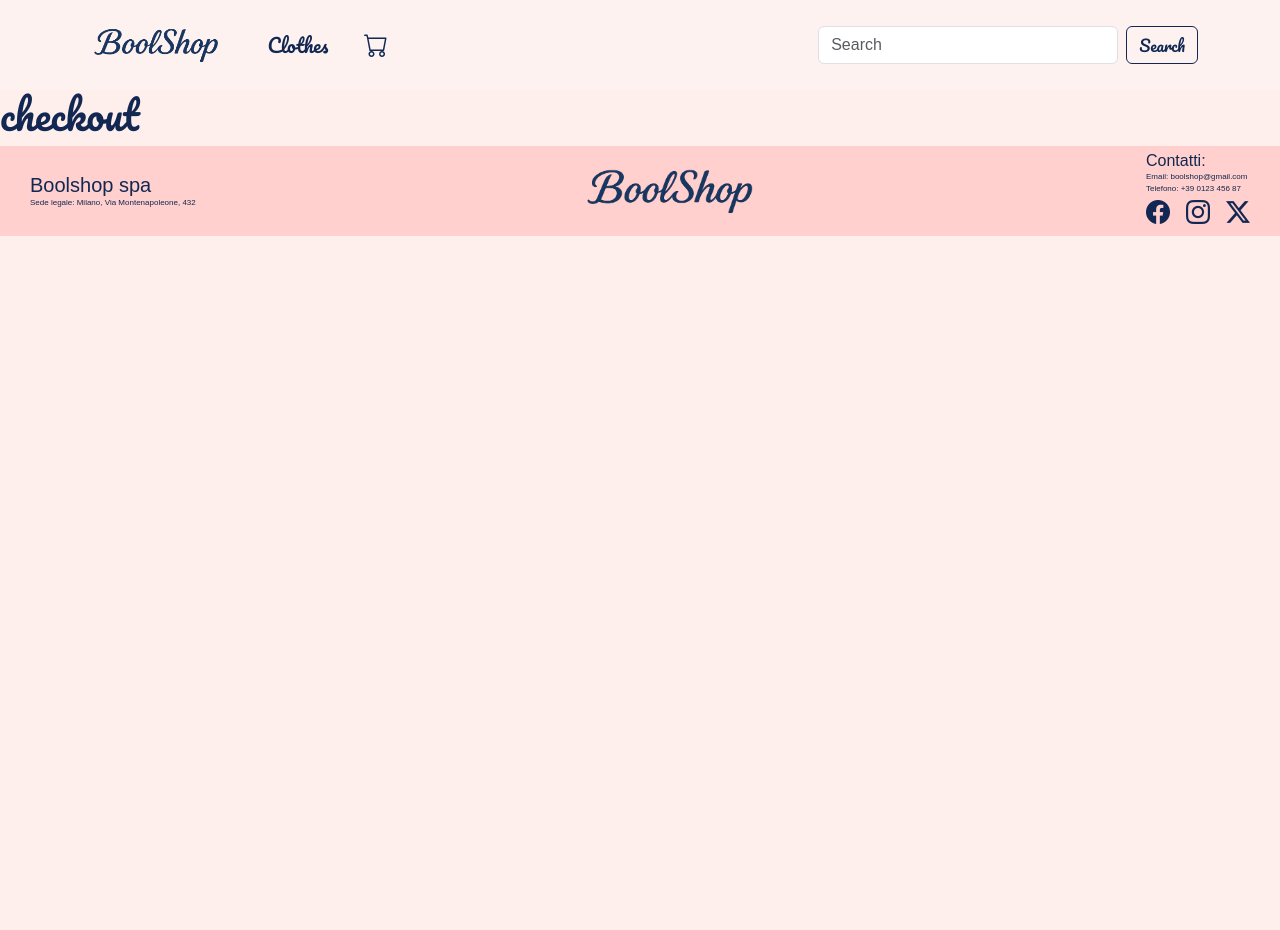
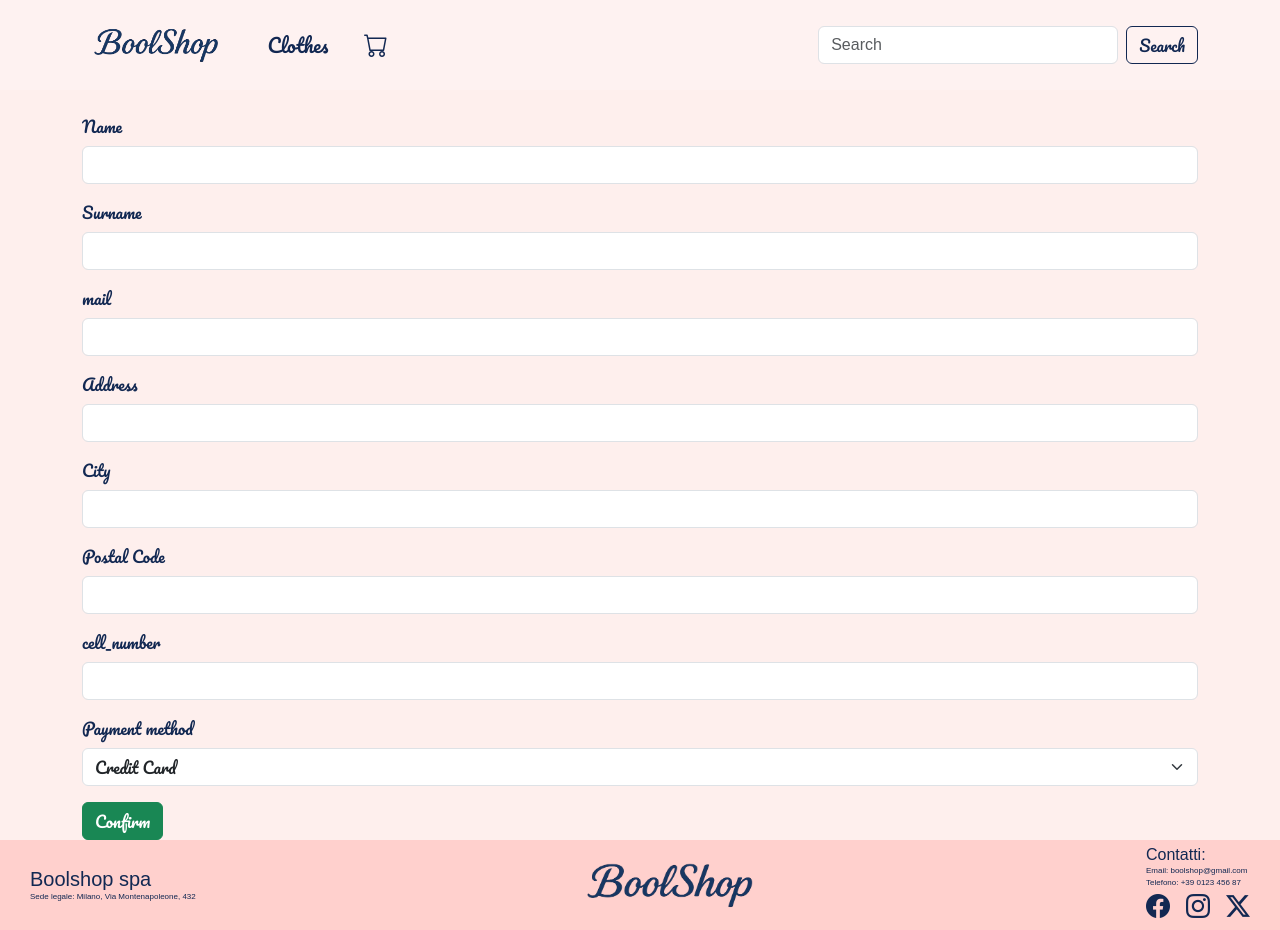
Before and after one commit to danirando/boolshop-react, a React (Vite) app: page /checkout in a window 1280 px wide. Before the commit the page ends 800 px from the top, so only its background shows below. Built offline with nearby package versions, Linux system fonts and the light colour scheme; no server answers.

Commit message:
add checkout form data

```diff
--- a/src/App.jsx
+++ b/src/App.jsx
@@ -6,6 +6,7 @@ import ClothesListPage from "./pages/ClothesListPage";
 import CartPage from "./pages/CartPage";
 import CheckoutPage from "./pages/CheckoutPage";
 import NotFoundPage from "./pages/NotFoundPage";
+import OrderSummary from "./pages/OrderSummary";
 import { ClothesProvider } from "./contexts/ClothesContext";
 import { CartProvider } from "./contexts/CartContext";
 
@@ -20,6 +21,7 @@ export default function App() {
               <Route element={<DefaultLayout />}>
                 <Route path="/" element={<HomePage />}></Route>
                 <Route path="/checkout" element={<CheckoutPage />}></Route>
+                <Route path="/order-summary" element={<OrderSummary />}></Route>
                 <Route path="/cart" element={<CartPage />}></Route>
 
                 {/* ROTTE CON IN COMUNE IL PREFISSO  */}
--- a/src/pages/CartPage.jsx
+++ b/src/pages/CartPage.jsx
@@ -1,7 +1,7 @@
 import { useCart } from "../contexts/CartContext";
 import Card from "react-bootstrap/Card";
 import CardGroup from "react-bootstrap/CardGroup";
-import { useNavigate } from "react-router-dom";
+import { Link, useNavigate } from "react-router-dom";
 
 export default function CartPage() {
   const { cart, removeFromCart, updateQuantity, clearCart } = useCart();
@@ -85,7 +85,9 @@ export default function CartPage() {
             <button className="btn btn-danger my-3 mx-2" onClick={clearCart}>
               Clear cart
             </button>
-            <button className="btn btn-primary my-3">Checkout</button>
+            <Link to="/checkout" className="btn btn-primary my-3">
+              Checkout{" "}
+            </Link>
           </div>
         </>
       )}
--- a/src/pages/CheckoutPage.jsx
+++ b/src/pages/CheckoutPage.jsx
@@ -1,3 +1,137 @@
+import { useState } from "react";
+import { useNavigate } from "react-router-dom";
+import { useCart } from "../contexts/CartContext";
+
 export default function CheckoutPage() {
-  return <h1>checkout</h1>;
+  const [formData, setFormData] = useState({
+    name: "",
+    surname: "",
+    mail: "",
+    address: "",
+    city: "",
+    cap: "",
+    cell_number: "",
+    paymentMethod: "card",
+  });
+
+  const { cart } = useCart();
+  const navigate = useNavigate();
+
+  const handleChange = (e) => {
+    const { name, value } = e.target;
+    setFormData((prev) => ({
+      ...prev,
+      [name]: value,
+    }));
+  };
+
+  const handleSubmit = (e) => {
+    e.preventDefault();
+    navigate("/order-summary", { state: { formData, cart } });
+  };
+
+  return (
+    <form onSubmit={handleSubmit} className="container mt-4">
+      <div className="mb-3">
+        <label className="form-label">Name</label>
+        <input
+          type="text"
+          className="form-control"
+          name="name"
+          value={formData.name}
+          onChange={handleChange}
+          required
+        />
+      </div>
+
+      <div className="mb-3">
+        <label className="form-label">Surname</label>
+        <input
+          type="text"
+          className="form-control"
+          name="surname"
+          value={formData.surname}
+          onChange={handleChange}
+          required
+        />
+      </div>
+
+      <div className="mb-3">
+        <label className="form-label">mail</label>
+        <input
+          type="mail"
+          className="form-control"
+          name="mail"
+          value={formData.mail}
+          onChange={handleChange}
+          required
+        />
+      </div>
+
+      <div className="mb-3">
+        <label className="form-label">Address</label>
+        <input
+          type="text"
+          className="form-control"
+          name="address"
+          value={formData.address}
+          onChange={handleChange}
+          required
+        />
+      </div>
+
+      <div className="mb-3">
+        <label className="form-label">City</label>
+        <input
+          type="text"
+          className="form-control"
+          name="city"
+          value={formData.city}
+          onChange={handleChange}
+          required
+        />
+      </div>
+
+      <div className="mb-3">
+        <label className="form-label">Postal Code</label>
+        <input
+          type="number"
+          className="form-control"
+          name="cap"
+          value={formData.cap}
+          onChange={handleChange}
+          required
+        />
+      </div>
+
+      <div className="mb-3">
+        <label className="form-label">cell_number</label>
+        <input
+          type="number"
+          className="form-control"
+          name="cell_number"
+          value={formData.cell_number}
+          onChange={handleChange}
+          required
+        />
+      </div>
+
+      <div className="mb-3">
+        <label className="form-label">Payment method</label>
+        <select
+          className="form-select"
+          name="paymentMethod"
+          value={formData.paymentMethod}
+          onChange={handleChange}
+        >
+          <option value="card">Credit Card</option>
+          <option value="paypal">PayPal</option>
+        </select>
+      </div>
+
+      <button type="submit" className="btn btn-success">
+        Confirm
+      </button>
+    </form>
+  );
 }
--- /dev/null
+++ b/src/pages/OrderSummary.jsx
@@ -0,0 +1,94 @@
+import { useCart } from "../contexts/CartContext";
+import { useState } from "react";
+import { useLocation } from "react-router-dom";
+import axios from "axios";
+
+export default function OrderSummary() {
+  const { cart, clearCart } = useCart();
+  const [promoCode, setPromoCode] = useState("");
+  const [confirmed, setConfirmed] = useState(false);
+  const validCodes = {
+    SAVE10: 0.1,
+    SAVE20: 0.2,
+    SAVE30: 0.3,
+  };
+  const location = useLocation();
+  const formData = location.state?.formData;
+
+  const totalWithoutShipping = cart.reduce(
+    (sum, item) => sum + item.price * item.quantity,
+    0
+  );
+
+  const discount = validCodes[promoCode.toUpperCase()] || 0;
+  const discountedTotal = totalWithoutShipping * (1 - discount);
+  const shippingCost = discountedTotal > 70 ? 0 : 5;
+  const totalPrice = discountedTotal + shippingCost;
+
+  const handleConfirm = () => {
+    const data = {
+      promo_code_id: promoCode ? promoCode.toUpperCase() : null,
+      name: formData.name,
+      surname: formData.surname,
+      mail: formData.mail,
+      address: formData.address,
+      cell_number: formData.cell_number,
+      city: formData.city,
+      cap: formData.cap,
+      total_price: parseFloat(totalPrice.toFixed(2)),
+      shipping_cost: parseFloat(shippingCost.toFixed(2)),
+    };
+
+    axios
+      .post("http://localhost:3000/guest/checkout", data)
+      .then(() => {
+        clearCart();
+        setConfirmed(true);
+      })
+      .catch((err) => {
+        console.error("Error:", err);
+      });
+  };
+
+  if (!formData) {
+    return <p>Error: wrong data saved</p>;
+  }
+
+  if (confirmed) {
+    return <h2>Order confirmed!</h2>;
+  }
+
+  return (
+    <div>
+      <h2>Your order</h2>
+      <ul>
+        {cart.map((item) => (
+          <li key={`${item.id}-${item.size}`}>
+            {item.name} ({item.size}) x {item.quantity} = €
+            {(item.price * item.quantity).toFixed(2)}
+          </li>
+        ))}
+      </ul>
+
+      <p>Total (without shipping): €{totalWithoutShipping.toFixed(2)}</p>
+      <p>Discount: {discount * 100}%</p>
+
+      <div>
+        <label>Promo code: </label>
+        <input
+          value={promoCode}
+          onChange={(e) => setPromoCode(e.target.value)}
+        />
+      </div>
+
+      <p>Shipping: €{shippingCost.toFixed(2)}</p>
+      <p>
+        <strong>Total: €{totalPrice.toFixed(2)}</strong>
+      </p>
+
+      <button className="btn btn-success" onClick={handleConfirm}>
+        Confirm order
+      </button>
+    </div>
+  );
+}
```
